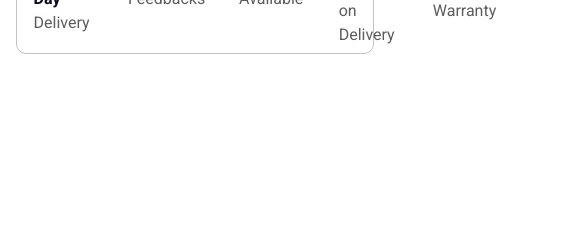
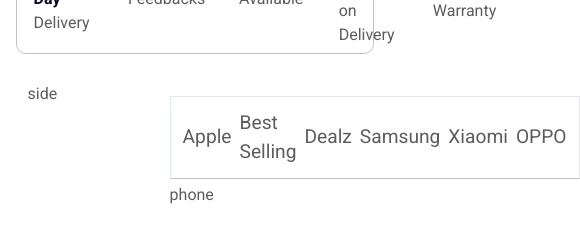
Before and after one commit to LahiruMadushann/mobilePhoneShop, a React (Vite) app: page / in a window 390 px wide. Shown: the part 830-1072 px from the top of the page, 580 px wide, since content can reach past the window. Before the commit the page ends 884 px from the top, so only its background shows below. Built offline with nearby package versions, Linux system fonts and the light colour scheme.

Commit message:
create phone category

```diff
--- a/src/App.jsx
+++ b/src/App.jsx
@@ -4,13 +4,14 @@
 import Slideshow from "./components/SlideShow";
 import Navbar from "./components/Navbar";
 import ValueProposition from "./components/ValueProposition";
+import HomePageContent from "./components/HomePageContent";
 
 function App() {
   return (
     <Grid
       templateAreas={{
-        base: `"nav main" "nav footer"`,
-        lg: `"header header" "nav main" "nav footer"`,
+        base: `"nav nav" "nav nav" "nav nav" "main main"`,
+        lg: `"header header" "nav nav" "nav nav" "nav nav" "main main"`,
       }}
       color="blackAlpha.700"
     >
@@ -28,6 +29,9 @@
       <GridItem width="100vw" mt='86vh'  area={"nav"}>
         <ValueProposition />
       </GridItem>
+      <GridItem width="100vw" mt='2vh'  area={"main"}>
+        <HomePageContent />
+      </GridItem>
       {/* <GridItem pl="2" bg="pink.300" area={"nav"}>
         Nav
       </GridItem>
--- /dev/null
+++ b/src/components/HomePageContent.jsx
@@ -0,0 +1,33 @@
+import React from "react";
+import { Grid, GridItem } from "@chakra-ui/react";
+import PhoneCategory from "./PhoneCategory";
+
+const HomePageContent = () => {
+  return (
+    <Grid
+      templateAreas={`
+                  "side category"
+                  "side phone"`}
+      gridTemplateRows={"50px 1fr 30px"}
+      gridTemplateColumns={"150px 1fr"}
+      h="200px"
+      gap="1"
+      color="blackAlpha.700"
+      marginX='4vw'
+    >
+
+      <GridItem padding={3} area={"side"}>
+        side
+      </GridItem>
+      <GridItem  area={"category"}>
+        <PhoneCategory />
+      </GridItem>
+      <GridItem mt='7vh' area={"phone"}>
+        phone
+      </GridItem>
+    </Grid>
+
+  );
+};
+
+export default HomePageContent;
--- /dev/null
+++ b/src/components/PhoneCategory.jsx
@@ -0,0 +1,17 @@
+import { HStack, Text, Divider  } from '@chakra-ui/react'
+import React from 'react'
+
+const PhoneCategory = () => {
+  return (
+    <HStack fontSize='1.2em' justifyContent='space-between' borderWidth={1} borderBottomColor='blackAlpha.400' mt='3vh' padding={3}>
+        <Text>Apple</Text>
+        <Text>Best Selling</Text>
+        <Text>Dealz</Text>
+        <Text>Samsung</Text>
+        <Text>Xiaomi</Text>
+        <Text>OPPO</Text>
+    </HStack>
+  )
+}
+
+export default PhoneCategory
```
